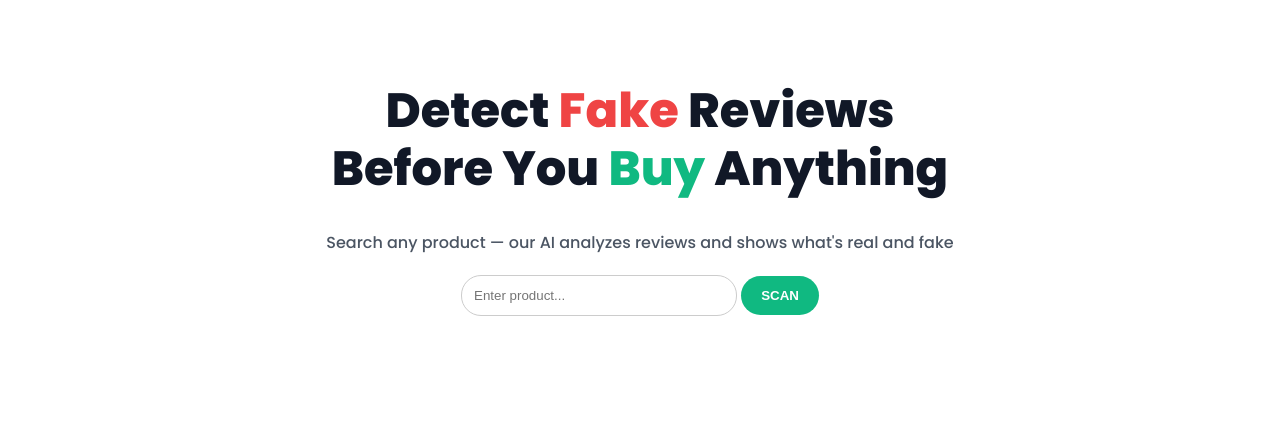
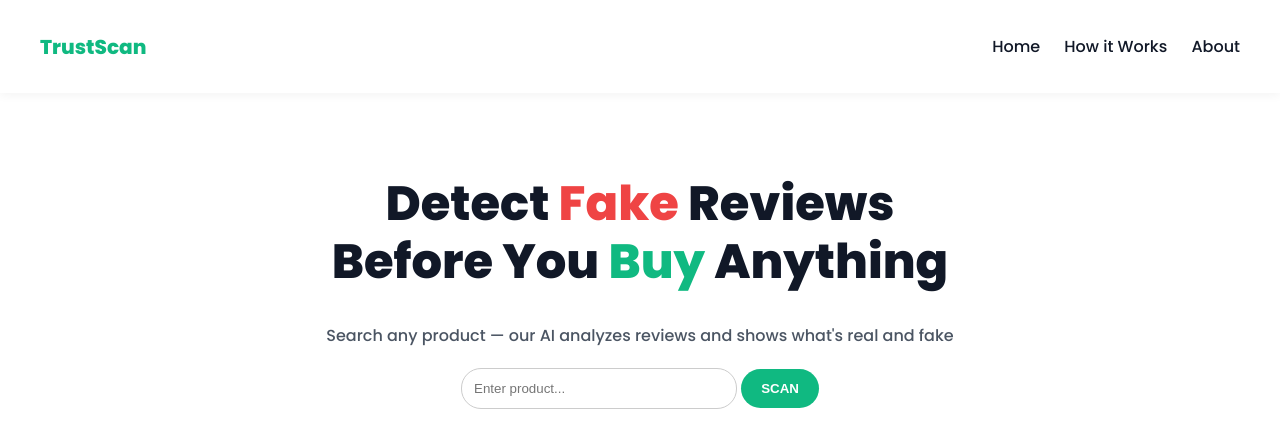
Before and after one commit to varshnik2024-blip/fake-review, a Flask app: page / in a window 1280 px wide. Shown: the top 448 px of the page. Run offline with Flask 3, Linux system fonts and the light colour scheme.

Commit message:
final UI navbar + loader + grid

```diff
--- a/static/styles.css
+++ b/static/styles.css
@@ -7,25 +7,48 @@ body {
     padding: 0;
 }
 
-/* 🔥 HERO SECTION */
+/* 🔥 NAVBAR */
+.navbar {
+    display: flex;
+    justify-content: space-between;
+    align-items: center;
+    padding: 15px 40px;
+    background: #ffffff;
+    box-shadow: 0 2px 10px rgba(0,0,0,0.05);
+}
+
+.logo {
+    font-weight: 800;
+    color: #10b981;
+    font-size: 20px;
+}
+
+.nav-links a {
+    margin-left: 20px;
+    text-decoration: none;
+    color: #111827;
+    font-weight: 500;
+}
+
+/* 🔥 HERO */
 .hero {
     text-align: center;
     padding: 50px 20px;
 }
 
-/* 🔥 MAIN TITLE */
+/* 🔥 TITLE */
 .hero-title {
     font-size: 3rem;
     font-weight: 800;
     line-height: 1.2;
 }
 
-/* 🔥 COLORED WORDS */
-.hero-title .fake {
+/* 🔥 COLORED TEXT */
+.fake {
     color: #ef4444;
 }
 
-.hero-title .buy {
+.buy {
     color: #10b981;
 }
 
--- a/templates/index.html
+++ b/templates/index.html
@@ -4,16 +4,31 @@
     <meta charset="UTF-8">
     <title>Fake Review Detector</title>
 
-    <!-- 🔥 Google Font -->
+    <!-- Google Font -->
     <link href="https://fonts.googleapis.com/css2?family=Poppins:wght@300;500;700;800&display=swap" rel="stylesheet">
 
-    <!-- ✅ IMPORTANT: Correct Flask CSS linking -->
     <link rel="stylesheet" href="{{ url_for('static', filename='styles.css') }}">
+
+    <script>
+        function showLoader() {
+            document.getElementById("loader").style.display = "flex";
+        }
+    </script>
 </head>
 
 <body>
 
-    <!-- 🔥 HERO SECTION -->
+<!-- 🔥 NAVBAR -->
+<div class="navbar">
+    <h2 class="logo">TrustScan</h2>
+    <div class="nav-links">
+        <a href="#">Home</a>
+        <a href="#">How it Works</a>
+        <a href="#">About</a>
+    </div>
+</div>
+
+<!-- 🔥 HERO -->
 <div class="hero">
 
     <h1 class="hero-title">
@@ -25,12 +40,18 @@
         Search any product — our AI analyzes reviews and shows what's real and fake
     </p>
 
-        <!-- 🔍 SEARCH BOX -->
-        <form method="POST" class="search-box">
+    <!-- 🔍 SEARCH -->
+    <form method="POST" class="search-box" onsubmit="showLoader()">
         <input type="text" name="product" placeholder="Enter product..." value="{{ query }}">
         <button type="submit">SCAN</button>
     </form>
 
+</div>
+
+<!-- 🔄 LOADING SCREEN -->
+<div id="loader" class="loader">
+    <div class="spinner"></div>
+    <p>Analyzing reviews...</p>
 </div>
 
 <!-- 🛒 RESULTS -->
@@ -45,7 +66,7 @@
 
         <h3>{{ p.title }}</h3>
 
-            <p class="price">₹ {{ p.price }}</p>
+        <p class="price">{{ p.price }}</p>
 
         <p class="fake-text">Fake: {{ p.fake }}%</p>
         <p class="real-text">Real: {{ p.real }}%</p>
```
Also changed, not shown: other parts of static/styles.css (+54 -9 lines). Lines whose indentation alone changed are shown as unchanged.
